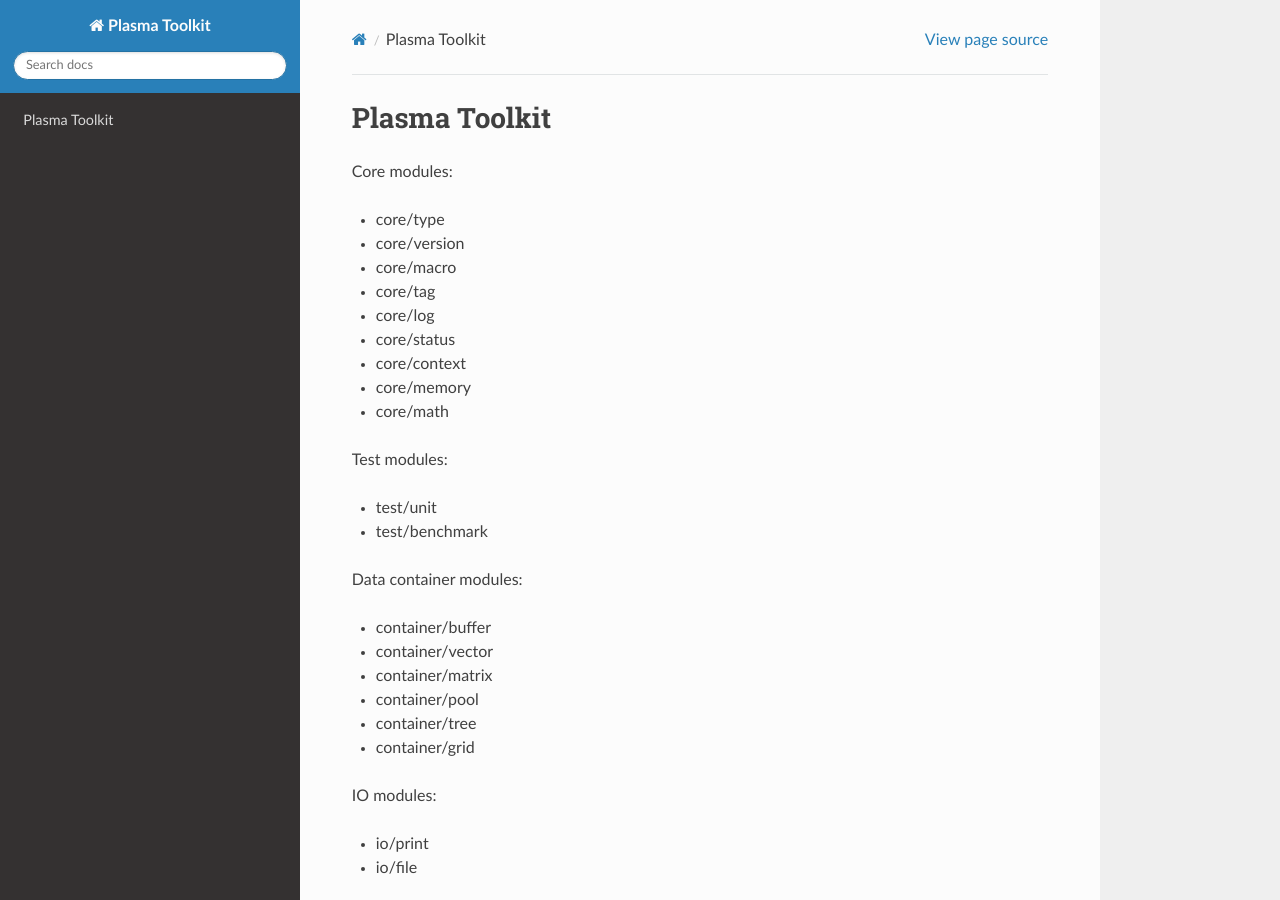
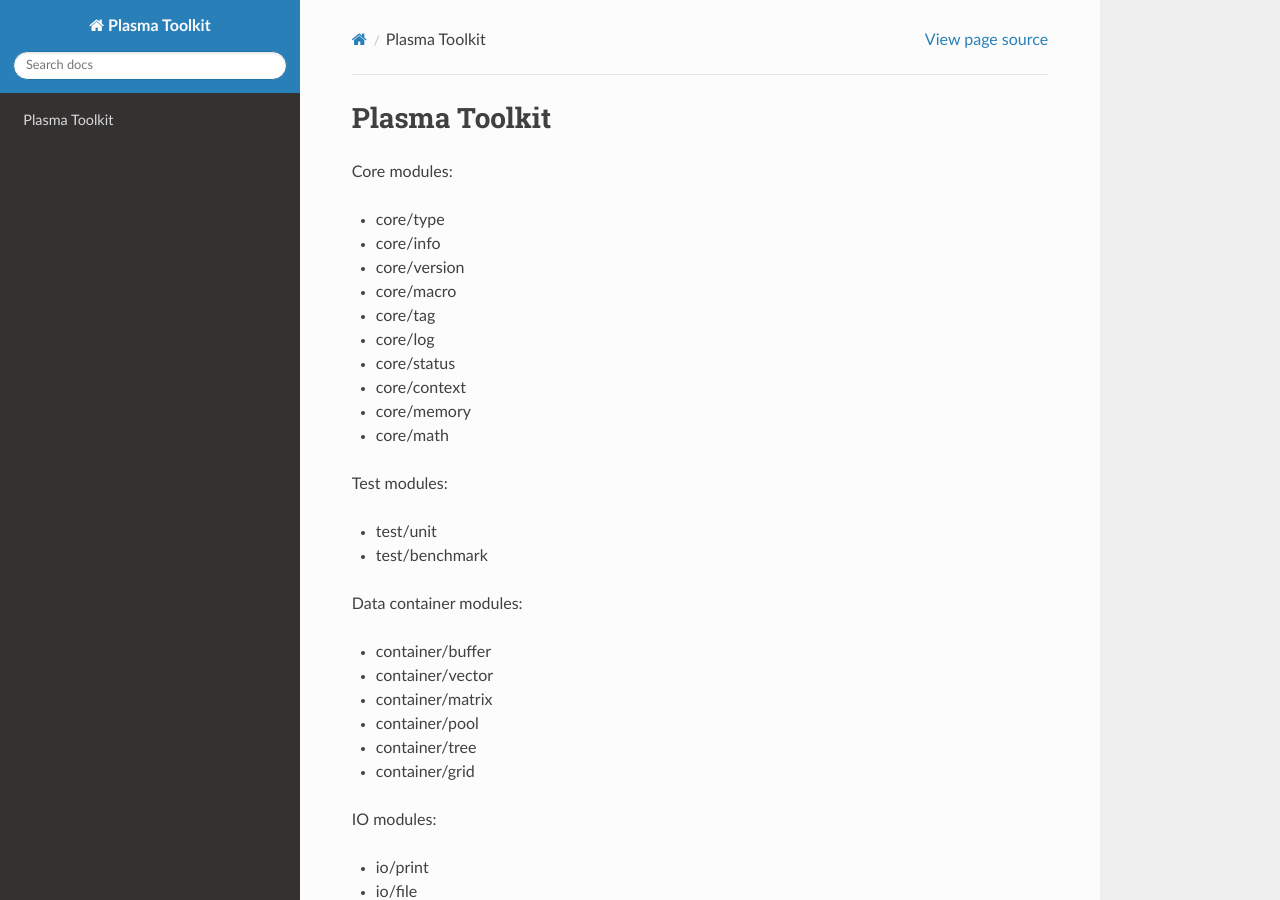
Before and after one commit to yhu1729/PlasmaToolkit, a Sphinx documentation site: the page built from doc/source/index.rst, in a window 1280 px wide and 900 px high. Built offline with Sphinx 7.4.7 and the Read the Docs theme 3.1.0, drawn with Linux system fonts in a browser that asks for light colours.

Commit message:
docs: improve home page

```diff
--- a/doc/source/index.rst
+++ b/doc/source/index.rst
@@ -4,6 +4,7 @@ Plasma Toolkit
 Core modules:
 
 * core/type
+* core/info
 * core/version
 * core/macro
 * core/tag
```
